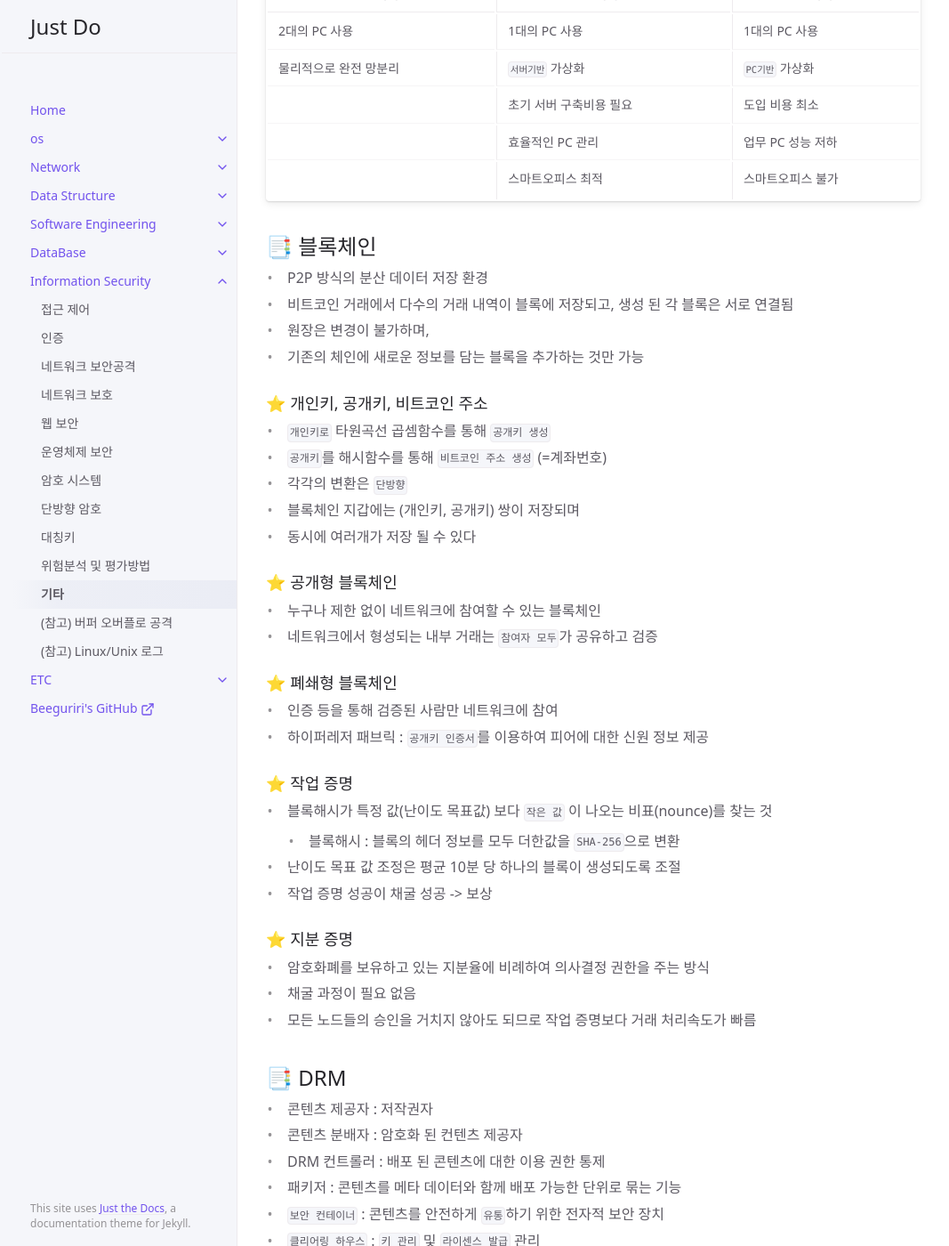
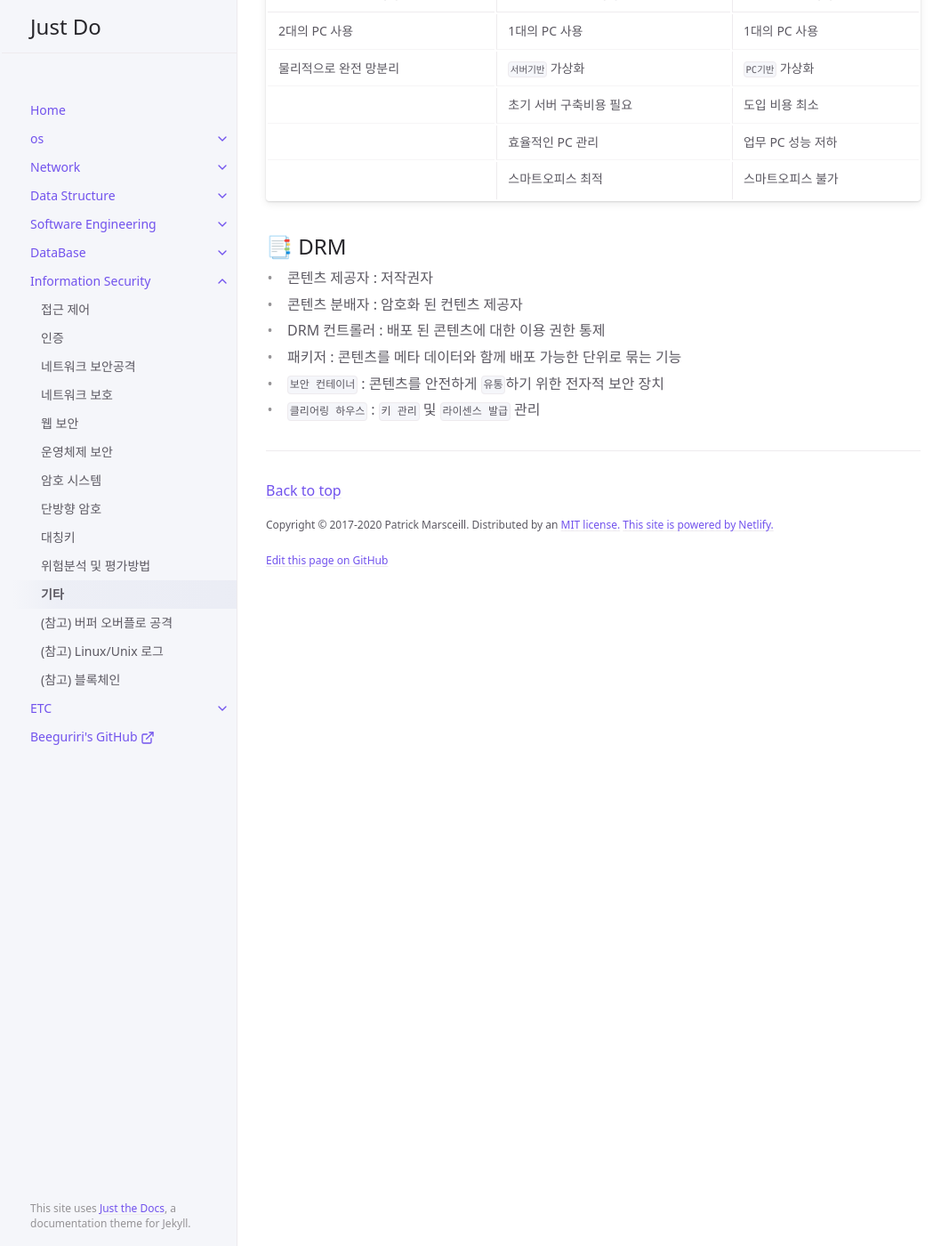
Before and after one commit to beeguriri/beeguriri.github.io, a Jekyll site: the page built from docs/information_security/etc.md, in a window 1280 px wide and 1400 px high, scrolled down 689 px. Shown: the whole window at 89% size, without its empty margins (105-1172 px from the left). Built offline with Jekyll 4.4.1, drawn with Linux system fonts in a browser that asks for light colours.

Commit message:
0911_study
블록체인 내용 추가

```diff
--- a/docs/information_security/etc.md
+++ b/docs/information_security/etc.md
@@ -50,56 +50,6 @@ parent: Information Security
 
 
 
-## 📑 블록체인
-
-- P2P 방식의 분산 데이터 저장 환경
-- 비트코인 거래에서 다수의 거래 내역이 블록에 저장되고, 생성 된 각 블록은 서로 연결됨
-- 원장은 변경이 불가하며,
-- 기존의 체인에 새로운 정보를 담는 블록을 추가하는 것만 가능
-
-
-
-### ⭐ 개인키, 공개키, 비트코인 주소
-
-- `개인키로` 타원곡선 곱셈함수를 통해 `공개키 생성`
-- `공개키`를 해시함수를 통해 `비트코인 주소 생성` (=계좌번호)
-- 각각의 변환은 `단방향`
-- 블록체인 지갑에는 (개인키, 공개키) 쌍이 저장되며
-- 동시에 여러개가 저장 될 수 있다
-
-
-
-### ⭐ 공개형 블록체인
-
-- 누구나 제한 없이 네트워크에 참여할 수 있는 블록체인
-- 네트워크에서 형성되는 내부 거래는 `참여자 모두`가 공유하고 검증
-
-
-
-### ⭐ 폐쇄형 블록체인
-
-- 인증 등을 통해 검증된 사람만 네트워크에 참여
-- 하이퍼레저 패브릭 : `공개키 인증서`를 이용하여 피어에 대한 신원 정보 제공
-
-
-
-### ⭐ 작업 증명
-
-- 블록해시가 특정 값(난이도 목표값) 보다 `작은 값` 이 나오는 비표(nounce)를 찾는 것
-  - 블록해시 : 블록의 헤더 정보를 모두 더한값을 `SHA-256`으로 변환
-- 난이도 목표 값 조정은 평균 10분 당 하나의 블록이 생성되도록 조절
-- 작업 증명 성공이 채굴 성공 -> 보상
-
-
-
-### ⭐ 지분 증명
-
-- 암호화폐를 보유하고 있는 지분율에 비례하여 의사결정 권한을 주는 방식
-- 채굴 과정이 필요 없음
-- 모든 노드들의 승인을 거치지 않아도 되므로 작업 증명보다 거래 처리속도가 빠름
-
-
-
 ## 📑 DRM
 
 - 콘텐츠 제공자 : 저작권자
```
Also changed, not shown: docs/information_security/blockchain.md (added, +77 -0 lines).
